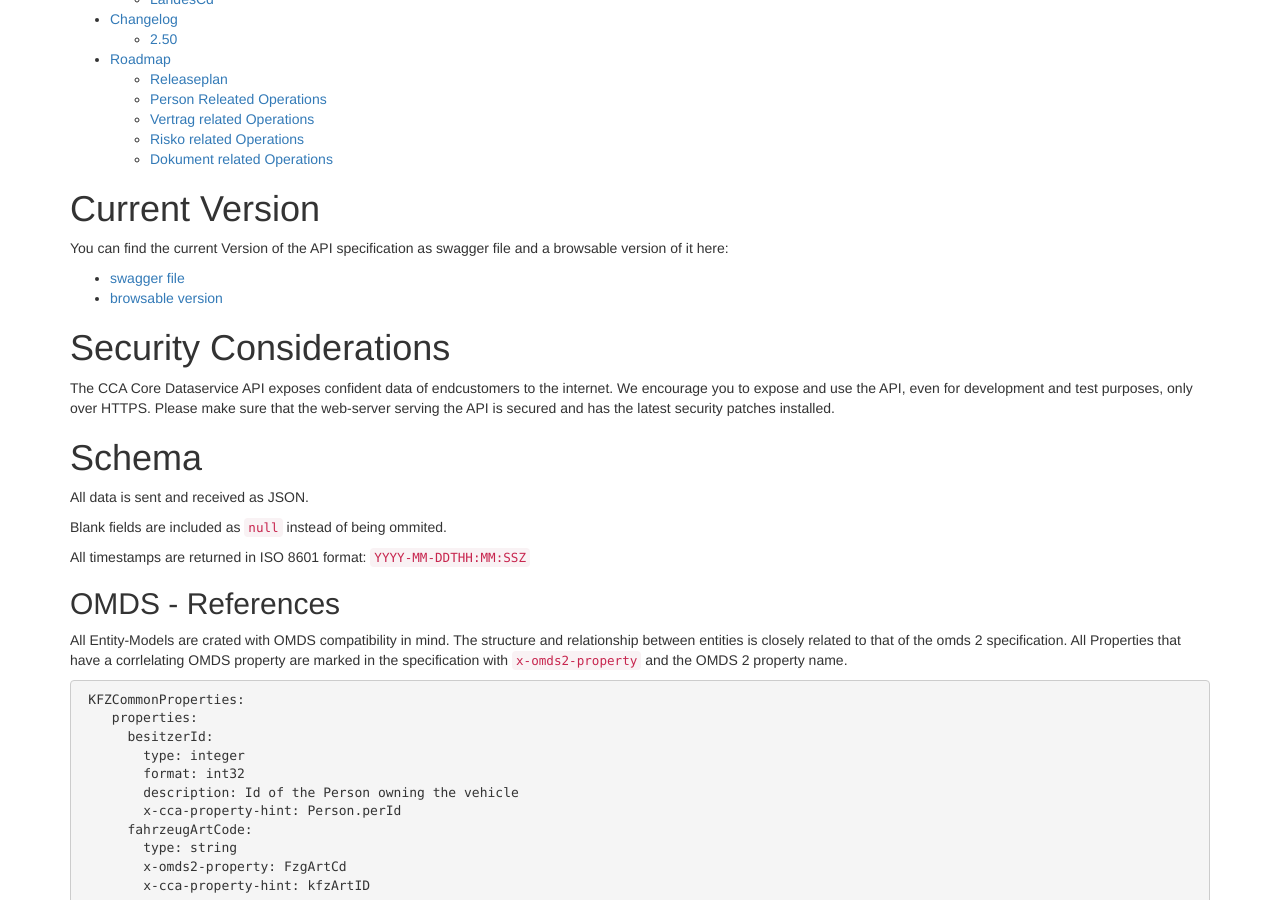
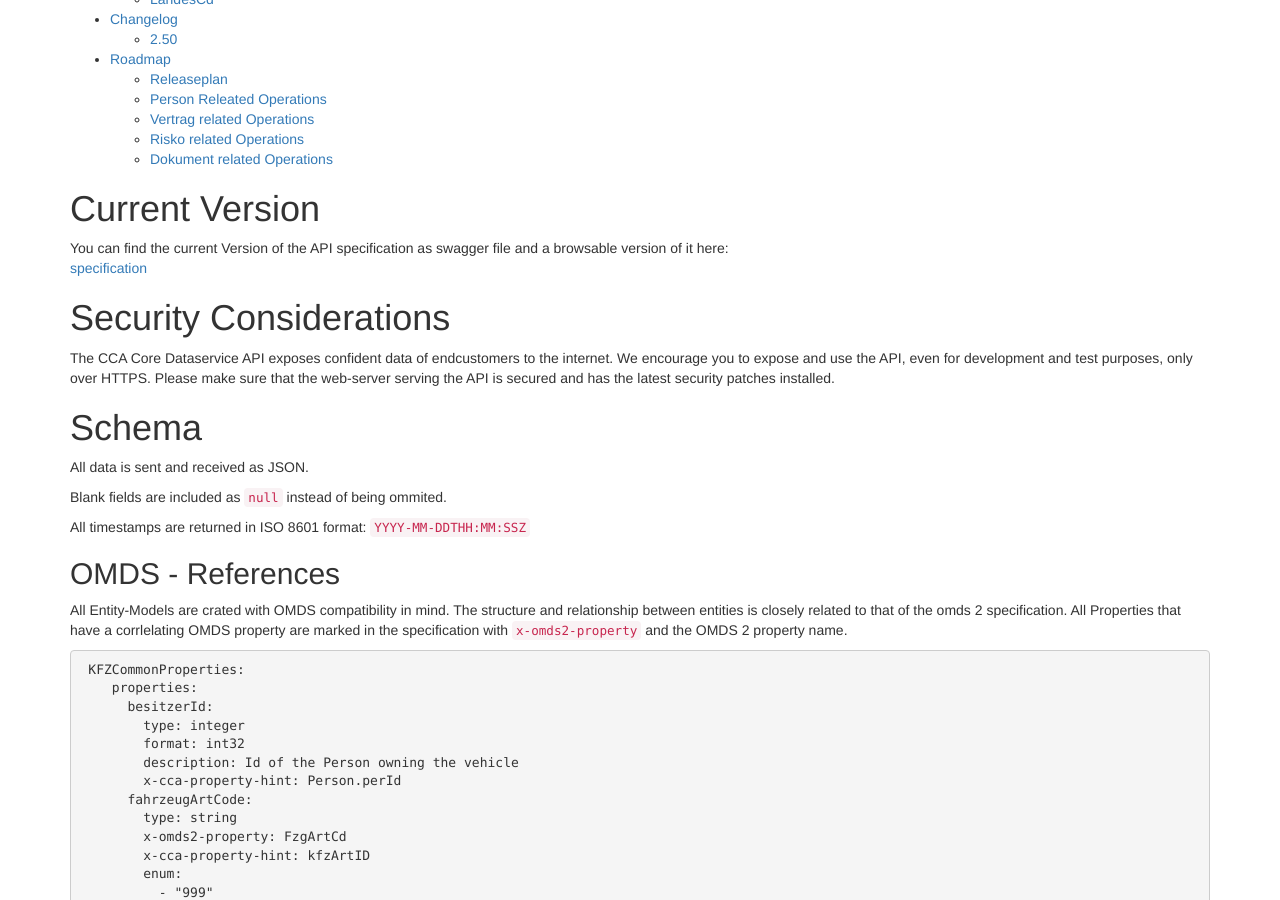
Before and after one commit to togethercca/togethercca.github.io, a Jekyll site: the page built from _pages/ccaCoreDataserviceApi.md, in a window 1280 px wide and 900 px high, scrolled down 681 px. Built offline with Jekyll 4.4.1, drawn with Linux system fonts in a browser that asks for light colours.

Commit message:
update references to api

```diff
--- a/_pages/ccaCoreDataserviceApi.md
+++ b/_pages/ccaCoreDataserviceApi.md
@@ -14,9 +14,7 @@ This document describes the resources that make up the cca core dataservice api.
 # Current Version
 
 You can find the current Version of the API specification as swagger file and a browsable version of it here:
-
-* [swagger file](https://app.swaggerhub.com/apis/TIS-CCA/cca-core_data_service_api/0.3)
-* [browsable version](https://app.swaggerhub.com/apis/TIS-CCA/cca-core_data_service_api)
+[specification](https://app.swaggerhub.com/apis/TIS-CCA/cca-core_data_service_api)
 
 # Security Considerations
 
```
